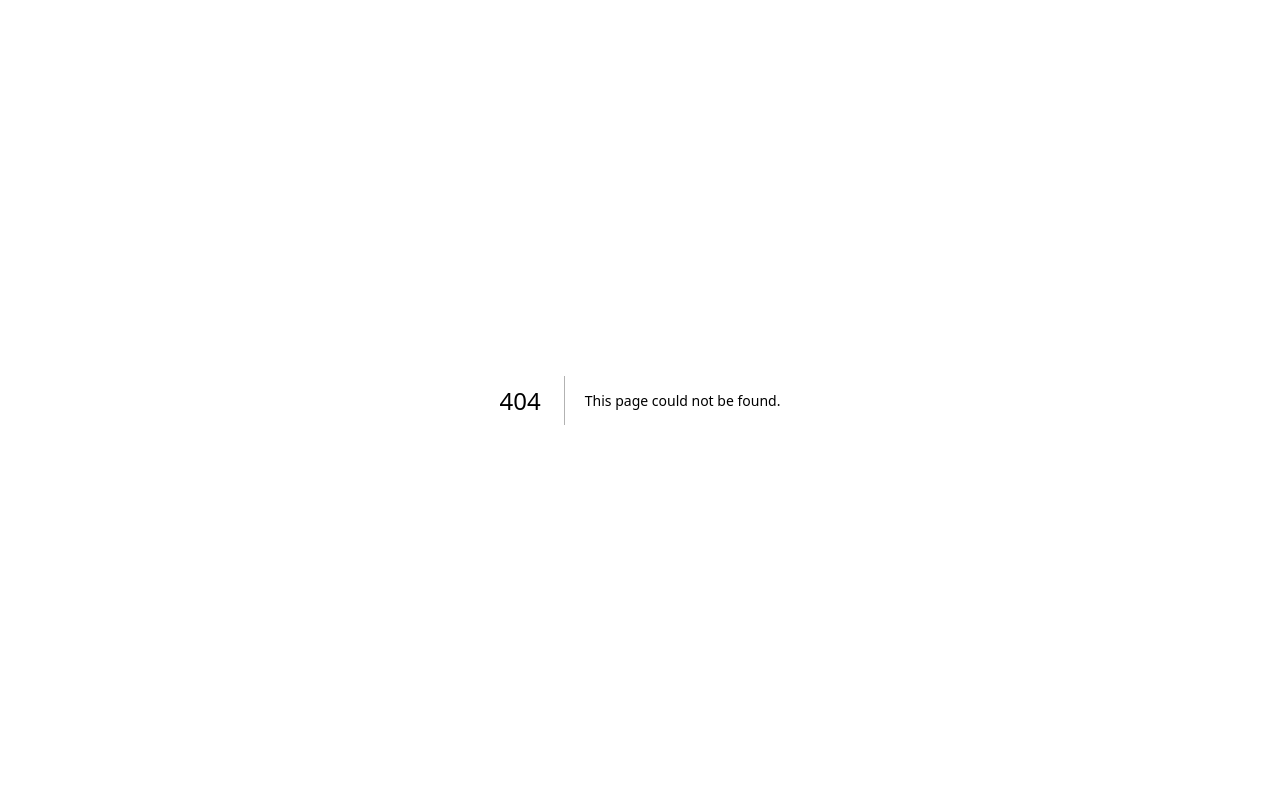
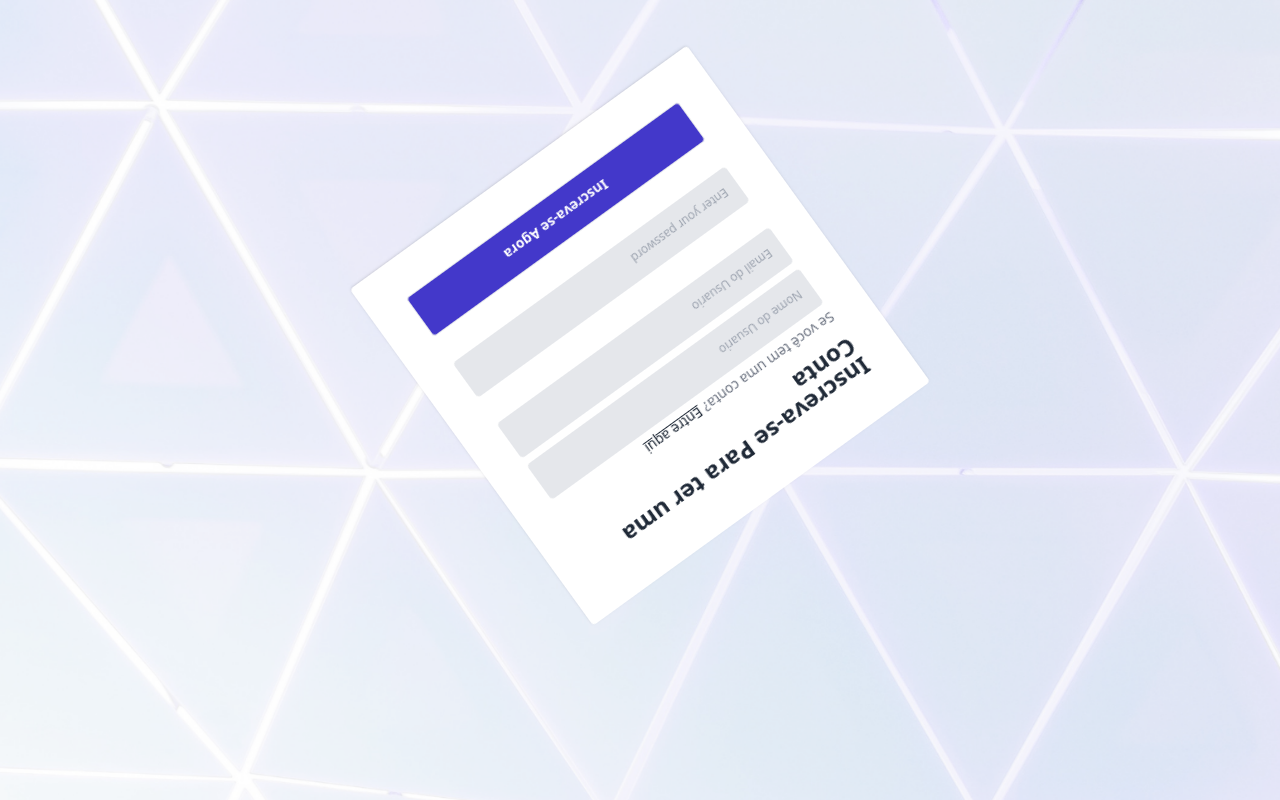
Before and after one commit to ludmilpaulo/food_deliver, a Next.js app: page /SignupScreen in a window 1280 px wide. Before the commit this address had no page. Built offline with nearby package versions, Linux system fonts and the light colour scheme.

Commit message:
login&Out

```diff
--- /dev/null
+++ b/pages/LoginScreenUser.tsx
@@ -0,0 +1,126 @@
+import React, { useState } from "react";
+import Image from "next/image";
+import { motion } from "framer-motion";
+import logo from "../assets/logo.png";
+import { useDispatch, useSelector } from "react-redux";
+import { loginUser } from "../redux/slices/authSlice";
+import { useForm, SubmitHandler } from "react-hook-form";
+import { useRouter } from "next/router";
+import Link from "next/link";
+
+type Inputs = {
+  username: string;
+  password: string;
+};
+
+type Props = {};
+
+const LoginScreenUser = () => {
+  const router = useRouter();
+
+  const [username, setUsername] = useState("");
+  const [password, setPassword] = useState("");
+
+  const dispatch = useDispatch();
+
+  let handleSubmit = async () => {
+    try {
+      let res = await fetch("https://www.sunshinedeliver.com/login/", {
+        method: "POST",
+        // mode: 'no-cors',
+        headers: {
+          Accept: "application/json",
+          "Content-Type": "application/json",
+        },
+        body: JSON.stringify({
+          username: username,
+          password: password,
+        }),
+      });
+      let resJson = await res.json();
+      console.log("recebido", resJson);
+
+      if (res.status === 200) {
+        dispatch(loginUser(resJson));
+        alert("User logged in now you can Added Movies to Favorite list");
+        router.push("/HomeScreen");
+      } else {
+        alert(Object.values(resJson));
+      }
+    } catch (err) {
+      console.log(err);
+    }
+  };
+
+  return (
+    <div className="h-screen bg-bg_image bg-cover w-full py-16 px-4">
+      <div className="flex flex-col items-center justify-center">
+        <motion.div
+          animate={{
+            scale: [1, 1, 1, 1, 1],
+            rotate: [0, 30, 60, 240, 360],
+          }}
+          className="bg-white shadow rounded lg:w-1/3  md:w-1/2 w-full p-10 mt-16"
+        >
+          <p
+            tabIndex={0}
+            role="heading"
+            aria-label="Login to your account"
+            className="text-2xl font-extrabold leading-6 text-gray-800"
+          >
+            Faça login na sua conta
+          </p>
+          <Link href={"/SignupScreen"}>
+          <p className="text-sm mt-4 font-medium leading-none text-gray-500">
+            Não tem uma conta?{" "}
+            <span
+              tabIndex={0}
+              role="link"
+              aria-label="Sign up here"
+              className="text-sm font-medium leading-none underline text-gray-800 cursor-pointer"
+            >
+              {" "}
+              Assine aqui
+            </span>
+          </p>
+          </Link>
+
+          <div>
+            <input
+              placeholder="Nome do Usuario"
+              value={username}
+              onChange={(e) => setUsername(e.target.value)}
+              type="text"
+              className="bg-gray-200 border rounded focus:outline-none text-xs font-medium leading-none text-gray-800 py-3 w-full pl-3 mt-2"
+            />
+          </div>
+          <div className="mt-6  w-full">
+            <div className="relative flex items-center justify-center">
+              <input
+                value={password}
+                placeholder="Enter your password"
+                onChange={(e) => setPassword(e.target.value)}
+                type="password"
+                className="bg-gray-200 border rounded focus:outline-none text-xs font-medium leading-none text-gray-800 py-3 w-full pl-3 mt-2"
+              />
+
+            </div>
+          </div>
+          <div className="mt-8">
+            <button
+              onClick={handleSubmit}
+              role="button"
+              type="submit"
+              aria-label="entrar na minha conta"
+              className="focus:ring-2 focus:ring-offset-2 focus:ring-indigo-700 text-sm font-semibold leading-none text-white focus:outline-none bg-indigo-700 border rounded hover:bg-indigo-600 py-4 w-full"
+            >
+              Entrar na Minha Conta
+            </button>
+          </div>
+        </motion.div>
+      </div>
+    </div>
+  );
+};
+
+export default LoginScreenUser;
--- /dev/null
+++ b/pages/SignupScreen.tsx
@@ -0,0 +1,138 @@
+import React, { useState } from "react";
+import Image from "next/image";
+import { motion } from "framer-motion";
+import logo from "../assets/logo.png";
+import { useDispatch, useSelector } from "react-redux";
+import { loginUser } from "../redux/slices/authSlice";
+
+import { useRouter } from "next/router";
+import Link from "next/link";
+
+type Inputs = {
+  username: string;
+  password: string;
+};
+
+type Props = {};
+
+const SignupScreen = () => {
+  const router = useRouter();
+
+  const [username, setUsername] = useState("");
+  const [email, setEmail] = useState("");
+  const [password, setPassword] = useState("");
+
+  const dispatch = useDispatch();
+
+  let handleSubmit = async () => {
+    try {
+      let res = await fetch("https://www.sunshinedeliver.com/signup/", {
+        method: "POST",
+        // mode: 'no-cors',
+        headers: {
+          Accept: "application/json",
+          "Content-Type": "application/json",
+        },
+        body: JSON.stringify({
+          username: username,
+          password: password,
+        }),
+      });
+      let resJson = await res.json();
+      console.log("recebido", resJson);
+
+      if (res.status === 200) {
+        dispatch(loginUser(resJson));
+        alert("User logged in now you can Added Movies to Favorite list");
+        router.push("/HomeScreen");
+      } else {
+        alert(Object.values(resJson));
+      }
+    } catch (err) {
+      console.log(err);
+    }
+  };
+
+  return (
+    <div className="h-screen bg-bg_image bg-cover w-full py-16 px-4">
+      <div className="flex flex-col items-center justify-center">
+        <motion.div
+          animate={{
+            scale: [1, 1, 1, 1, 1],
+            rotate: [0, 30, 60, 240, 360],
+          }}
+          className="bg-white shadow rounded lg:w-1/3  md:w-1/2 w-full p-10 mt-16"
+        >
+          <p
+            tabIndex={0}
+            role="heading"
+            aria-label="Login to your account"
+            className="text-2xl font-extrabold leading-6 text-gray-800"
+          >
+            Inscreva-se Para ter uma Conta
+          </p>
+          <Link href={"/LoginScreenUser"}>
+          <p className="text-sm mt-4 font-medium leading-none text-gray-500">
+          Se você tem uma conta?{" "}
+            <span
+              tabIndex={0}
+              role="link"
+              aria-label="Sign up here"
+              className="text-sm font-medium leading-none underline text-gray-800 cursor-pointer"
+            >
+              {" "}
+              Entre aqui
+            </span>
+          </p>
+</Link>
+          <div>
+            <input
+              placeholder="Nome do Usuario"
+              value={username}
+              onChange={(e) => setUsername(e.target.value)}
+              type="text"
+              className="bg-gray-200 border rounded focus:outline-none text-xs font-medium leading-none text-gray-800 py-3 w-full pl-3 mt-2"
+            />
+          </div>
+
+          <div>
+            <input
+              placeholder="Email do Usuario"
+              value={email}
+              onChange={(e) => setEmail(e.target.value)}
+              type="email"
+              className="bg-gray-200 border rounded focus:outline-none text-xs font-medium leading-none text-gray-800 py-3 w-full pl-3 mt-2"
+            />
+          </div>
+
+
+          <div className="mt-6  w-full">
+            <div className="relative flex items-center justify-center">
+              <input
+                value={password}
+                placeholder="Enter your password"
+                onChange={(e) => setPassword(e.target.value)}
+                type="password"
+                className="bg-gray-200 border rounded focus:outline-none text-xs font-medium leading-none text-gray-800 py-3 w-full pl-3 mt-2"
+              />
+
+            </div>
+          </div>
+          <div className="mt-8">
+            <button
+              onClick={handleSubmit}
+              role="button"
+              type="submit"
+              aria-label="entrar na minha conta"
+              className="focus:ring-2 focus:ring-offset-2 focus:ring-indigo-700 text-sm font-semibold leading-none text-white focus:outline-none bg-indigo-700 border rounded hover:bg-indigo-600 py-4 w-full"
+            >
+              Inscreva-se Agora
+            </button>
+          </div>
+        </motion.div>
+      </div>
+    </div>
+  );
+};
+
+export default SignupScreen;
```
Also changed, not shown: 1 other file (tests, documents, lock files or other folders).
